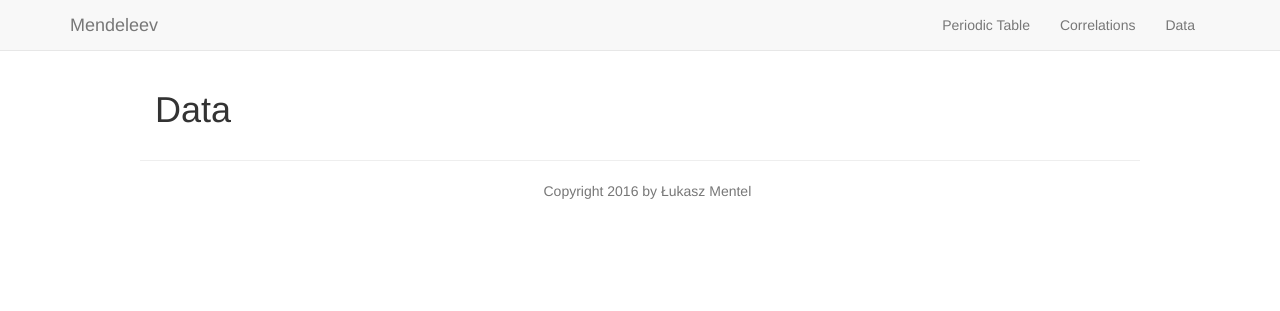
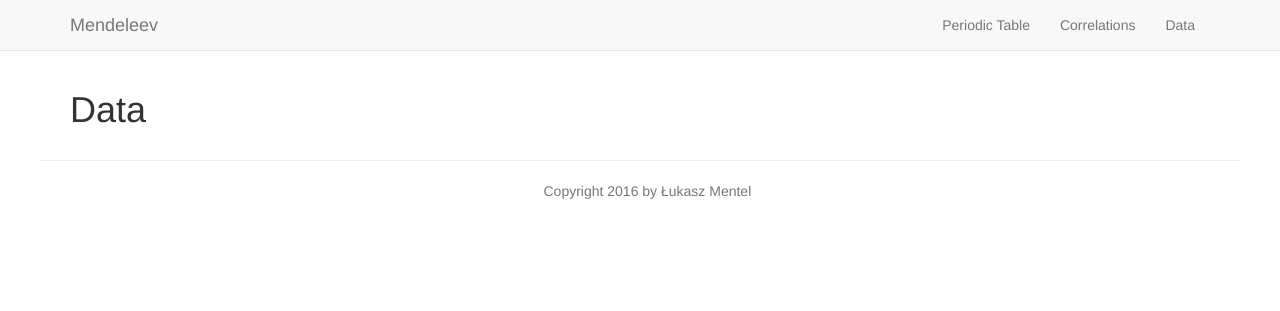
Before and after one commit to lmmentel/mendeleevapp, a Flask app: template app/templates/data.html in a window 1280 px wide. Shown: the top 311 px of the page. Run offline with Flask 2, Linux system fonts and the light colour scheme; the template is opened without the code that fills it, so the values that code supplies are empty; parts of the project's set-up code (start-up, migrations or seed data) failed here and were passed over; some libraries are stand-ins or nearby versions; some web fonts are replaced.

Commit message:
updated the default size

```diff
--- a/app/static/css/mendeleev.css
+++ b/app/static/css/mendeleev.css
@@ -15,7 +15,7 @@
 /*  color: #fff;
   background: #2F2F2F;*/
   /*font-family: 'Noto Sans', sans-serif;*/
-  max-width: 1000px;
+  max-width: 1200px;
   margin: auto;
   padding-top: 70px;
 }
```
